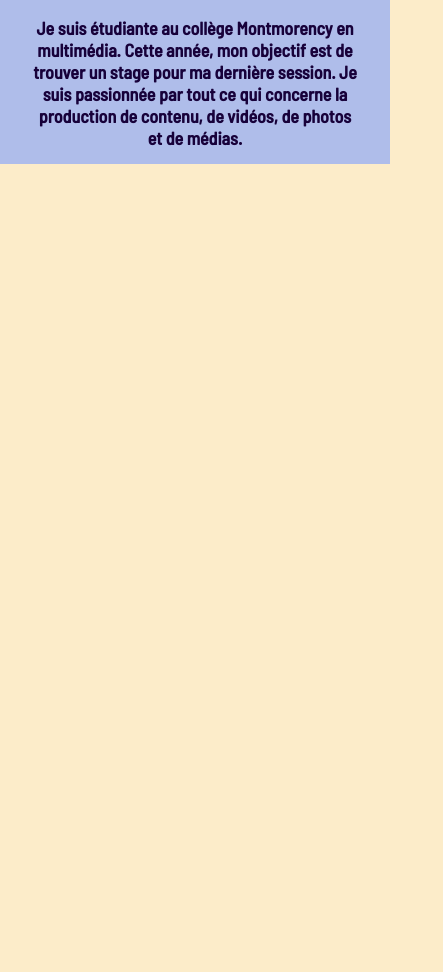
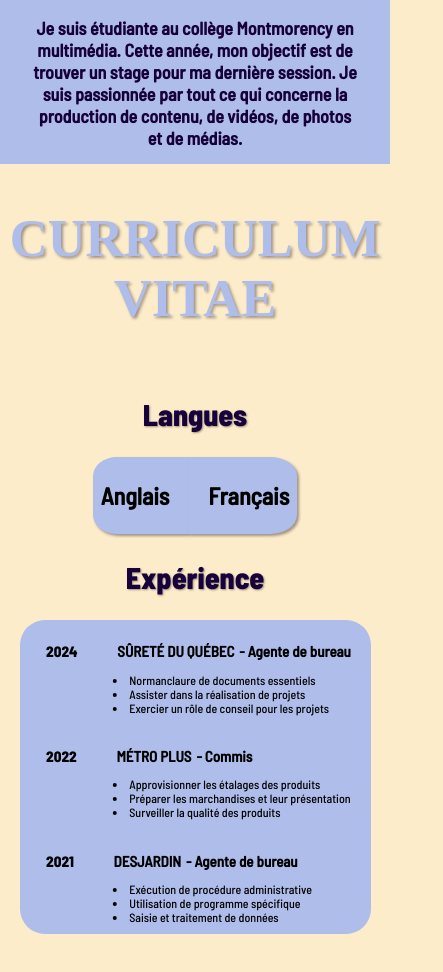
Before and after one commit to cam456/failed, a plain HTML site: page index.html in a window 390 px wide. Shown: the part 1335-2307 px from the top of the page, 443 px wide, since content can reach past the window. Drawn offline with nearby package versions, Linux system fonts and the light colour scheme; a web font is replaced by a local one.

Commit message:
cv test téléphone

```diff
--- a/css/style.css
+++ b/css/style.css
@@ -564,3 +564,135 @@
 
 
 }
+
+
+/*-------------- CV -------------*/
+
+.titrecv{
+    display: flex;
+    flex-direction: column;
+    text-align: center;
+    text-shadow: 2px 2px 3px rgba(16, 3, 20, 0.39);
+    font-size: 35px ;
+    font-family: bagel;
+    color: var(--bleu);
+}
+.titrelangue{
+    font-size: 20px;
+    text-align: center;
+    flex-direction: column;
+    justify-content: center;
+    align-items: center;
+    font-family: barlowextrabold;
+    color: var(--mauvenoir);
+    text-shadow: 1px 1px 2px rgba(16, 3, 20, 0.39);
+}
+
+.titreexperience{
+    font-size: 20px;
+    text-align: center;
+    flex-direction: column;
+    justify-content: center;
+    align-items: center;
+    font-family: barlowextrabold;
+    text-shadow: 1px 1px 2px rgba(16, 3, 20, 0.39);
+    color: var(--mauvenoir);
+}
+
+.langues{
+    display: flex;
+    flex-direction: row;
+    justify-content: center;
+    align-items: center;
+    text-align: center;
+    position: relative;
+    font-family: barlowmedium;
+
+}
+
+.anglais{
+    padding: 1%;
+    padding-right: 5%;
+    padding-left: 2%;
+    background-color: var(--bleu);
+    border-top-left-radius:25%;
+    border-bottom-left-radius: 25%;
+    box-shadow: 2px 2px 3px rgba(16, 3, 20, 0.39);
+
+}
+
+.francais{
+    padding: 1%;
+    padding-right: 2%;
+    padding-left: 5%;
+    background-color: var(--bleu);
+    border-top-right-radius:25%;
+    border-bottom-right-radius: 25%;
+    box-shadow: 2px 2px 3px rgba(16, 3, 20, 0.39);
+}
+
+.experiencecontainer{
+    background-color: var(--bleu);
+    border-radius: 25px;
+    width: 90%;
+    margin: auto;
+
+}
+
+.surete{
+    font-size: 10px;
+    position: relative;
+    padding: 10px;
+}
+
+
+.droitnomsurete{
+
+    display: flex;
+    flex-direction: row;
+    align-items: center;
+}
+
+.annesurete{
+    display: flex;
+    flex-direction: row;
+    justify-content: end;
+    align-items: flex-end;
+    font-family: barlowextrabold;
+    font-size: 15px;
+    margin-right: 12%;
+    margin-left: 5%;
+}
+
+.annemetro{
+    font-family: barlowextrabold;
+    font-size: 15px;
+    margin-right: 12%;
+    margin-left: 5%;
+}
+
+.annedesjardin{
+    font-family: barlowextrabold;
+    font-weight: 200;
+    font-size: 15px;
+    margin-right: 12%;
+    margin-left: 5%;
+}
+
+.nomsurete{
+    margin-right: 5px;
+    font-family: barlowmedium;
+}
+
+.nomposte{
+    font-family: barlowmedium;
+}
+
+.pointsurete{
+    font-size: 12px;
+    display: flex;
+    justify-content: center;
+    flex-direction: column;
+    transform: translate(25%, 0%);
+    font-family: barlowmedium;
+}
--- a/index.html
+++ b/index.html
@@ -116,6 +116,75 @@
     <!------------------------- CV ------------------------->
     <section class="cv">
 
+        <div class="titrecv"><h1>CURRICULUM VITAE</h1></div>
+        <div class="langueetexperience">
+
+            <div class="languecontainer">
+                <div class="titrelangue">
+                    <h1>Langues</h1>
+                </div>
+                <div class="langues">
+                    <div class="anglais">
+                        <h1>Anglais</h1>
+                    </div>
+                    <div class="francais">
+                        <h2>Français</h2>
+                    </div>
+                </div>
+            </div>
+
+
+            <div class="titreexperience">
+                <h1>Expérience</h1>
+            </div>
+
+            <div class="experiencecontainer">
+
+
+                <div class="surete">
+                    <div class="droitnomsurete">
+                        <div class="annesurete">2024</div>
+                        <div class="nomsurete"><h1>SÛRETÉ DU QUÉBEC</h1></div>
+                        <div class="nomposte"><h1>-   Agente de bureau</h1></div>
+                    </div>
+                    <div class="pointsurete">
+                        <li>Normanclaure de documents essentiels</li>
+                        <li>Assister dans la réalisation de projets</li>
+                        <li>Exercier un rôle de conseil pour les projets</li>
+                    </div>
+                </div>
+
+                <div class="surete">
+                    <div class="droitnomsurete">
+                        <div class="annemetro">2022</div>
+                        <div class="nomsurete"><h1>MÉTRO PLUS</h1></div>
+                        <div class="nomposte"><h1>-   Commis</h1></div>
+                    </div>
+                    <div class="pointsurete">
+                        <li>Approvisionner les étalages des produits</li>
+                        <li>Préparer les marchandises et leur présentation</li>
+                        <li>Surveiller la qualité des produits</li>
+                    </div>
+                </div>
+
+                <div class="surete">
+                    <div class="droitnomsurete">
+                        <div class="annedesjardin">2021</div>
+                        <div class="nomsurete"><h1>DESJARDIN</h1></div>
+                        <div class="nomposte"><h1>-   Agente de bureau</h1></div>
+                    </div>
+                    <div class="pointsurete">
+                        <li>Exécution de procédure administrative</li>
+                        <li>Utilisation de programme spécifique</li>
+                        <li>Saisie et traitement de données</li>
+                    </div>
+                </div>
+
+
+
+
+            </div>
+        </div>
     </section>
 
     <!------------------------- PROJETS ------------------------->
```
